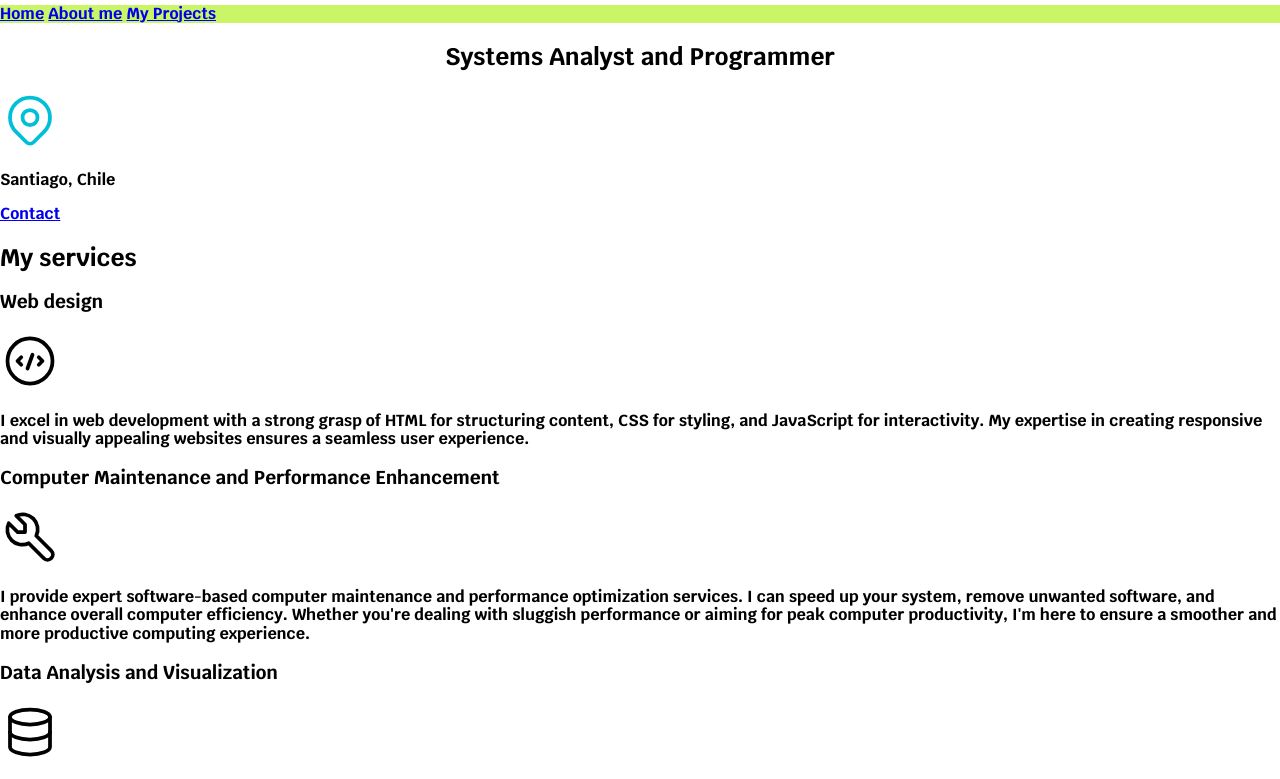
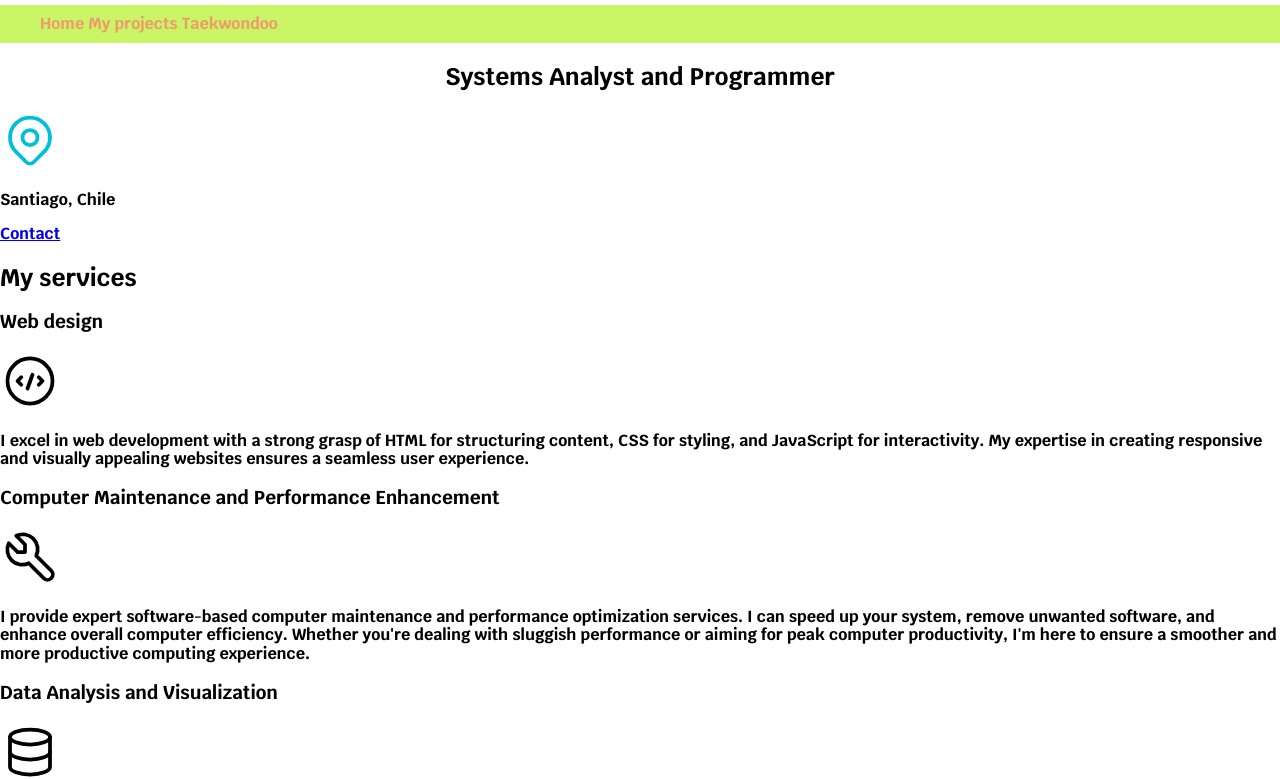
Before and after one commit to IgnacioAle/05-portafolio, a plain HTML site: page index.html in a window 1280 px wide. Shown: the part 75-854 px from the top of the page. Drawn offline with Linux system fonts and the light colour scheme.

Commit message:
editando nav

```diff
--- a/css/style.css
+++ b/css/style.css
@@ -26,9 +26,20 @@ body {
 }
 
 .contenedor{
-    width: 120 rem;
+    width: 120rem;
+    margin: 0 auto 0 auto;
 }
 
 .navegacion-principal{
+    padding: 1rem;
+}
+
+.navegacion-principal a{
+    text-decoration: none;
+    color: var(--cafeCuesco);
+}
+
+.nav-bg{
     background-color: var(--verdePalta);
+
 }
--- a/index.html
+++ b/index.html
@@ -19,11 +19,14 @@
 
     </header>
 
-    <nav class="navegacion-principal contenedor">
-        <a href="./index.html">Home</a>
-        <a href="html/nosotros.html">About me</a>
-        <a href="#">My Projects</a>
-    </nav>
+    <div class="nav-bg">
+        <nav class="navegacion-principal contenedor">
+            <a href="./index.html">Home</a>
+            <a href="html/nosotros.html">My projects</a>
+            <a href="#">Taekwondoo</a>
+        </nav>
+
+    </div>
 
 
     <section>
```
